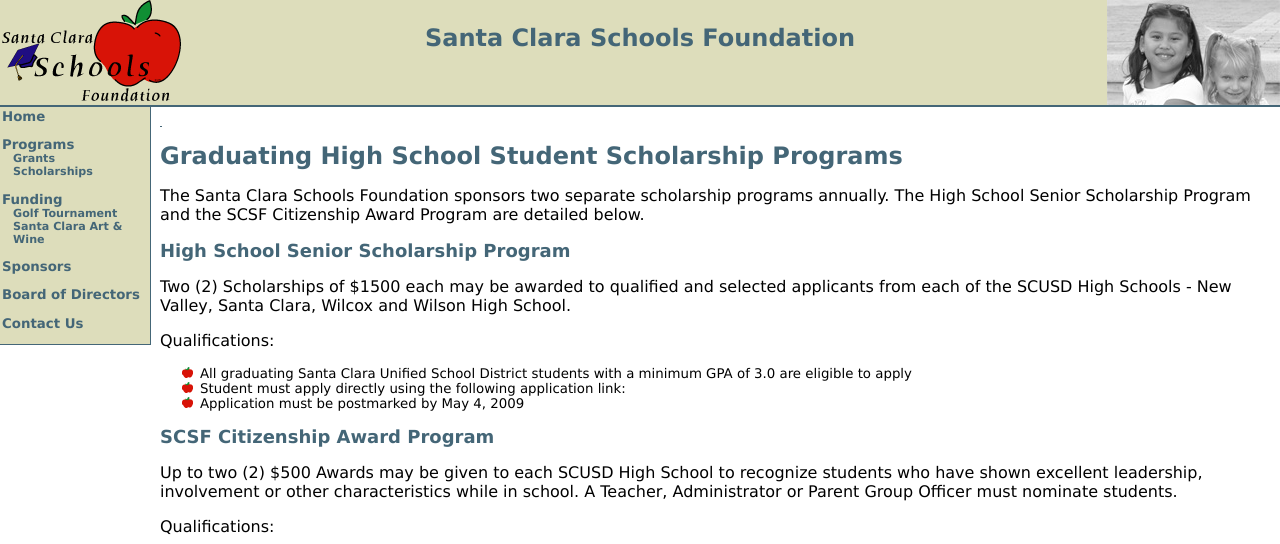
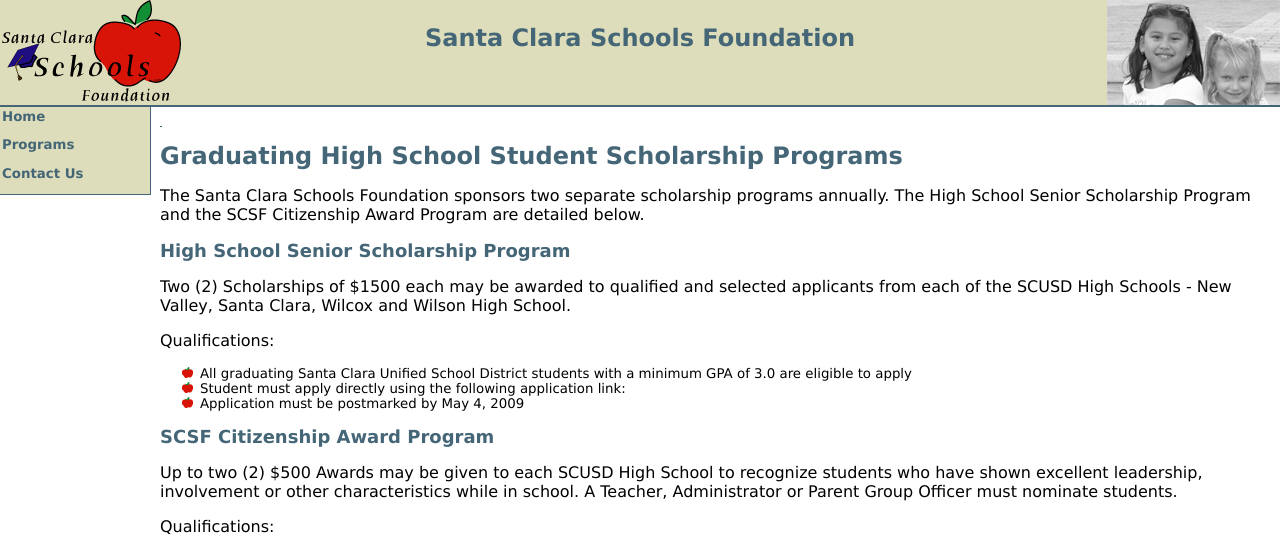
Before and after one commit to dustin/scsf, a Django app: template templates/programs.html in a window 1280 px wide. Shown: the top 544 px of the page. Run offline with Django 3.2, Linux system fonts and the light colour scheme; the template is opened without the code that fills it, so the values that code supplies are empty.

Commit message:
nav purging

```diff
--- a/templates/base.html
+++ b/templates/base.html
@@ -31,20 +31,7 @@
 				<li><a href="/">Home</a></li>
 				<li>
 					<a href="/programs/">Programs</a>
-					<ul>
-						<li><a href="/programs/#grants">Grants</a></li>
-						<li><a href="/programs/#scholarships">Scholarships</a></li>
-					</ul>
 				</li>
-				<li>
-					<a href="/funding/">Funding</a>
-					<ul>
-						<li><a href="/golf/">Golf Tournament</a></li>
-						<li><a href="http://www.santaclaraartandwine.com/">Santa Clara Art & Wine</a></li>
-					</ul>
-				</li>
-				<li><a href="/acknowledgments/">Sponsors</a></li>
-				<li><a href="/board/">Board of Directors</a></li>
 				<li><a href="/contact/">Contact Us</a></li>
 			</ul>
 		</div>
```
